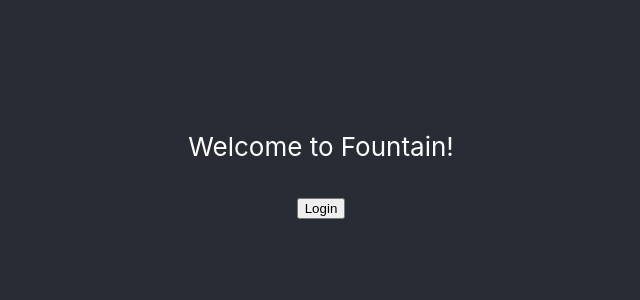
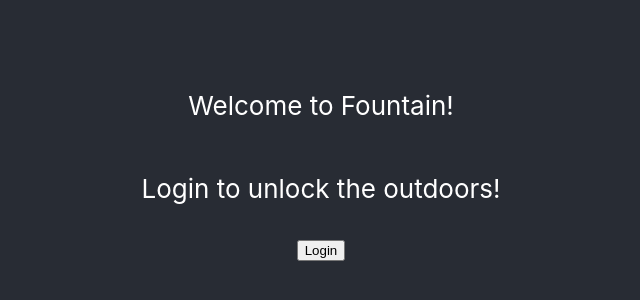
Before and after one commit to 394-win22/Fountain, a React (Create React App) app: page / in a window 1280 px wide. Shown: the part 238-538 px from the top of the page, without its empty margins (319-959 px from the left). Built offline with nearby package versions, Linux system fonts and the light colour scheme; no server answers.

Commit message:
sign in/sign out buton

```diff
--- a/src/App.js
+++ b/src/App.js
@@ -1,15 +1,25 @@
 import logo from './logo.svg';
 import './App.css';
 import {SignInButton} from "./components/users"
+import Login from "./pages/Login";
+import {useEffect, useState} from 'react';
+import {useUserState} from "./database/users";
 
 function App() {
+  const [uid, setUid] = useState("")
+  const [UEmail, setUEmail] = useState("");
+  const [UName, setUName] = useState("");
+  const [user] = useUserState({setUEmail, setUName, setUid});
   return (
     <div className="App">
       <header className="App-header">
         <p>
           Welcome to Fountain!
         </p>
-        <SignInButton />
+        <Login user={user} UEmail={UEmail} UName={UName}
+                                                     setUEmail={setUEmail} setUName={setUName} setUid={setUid}
+
+                />
       </header>
     </div>
   );
```
Also changed, not shown: firebase.json (added), 2 other files (tests, documents, lock files or other folders).
